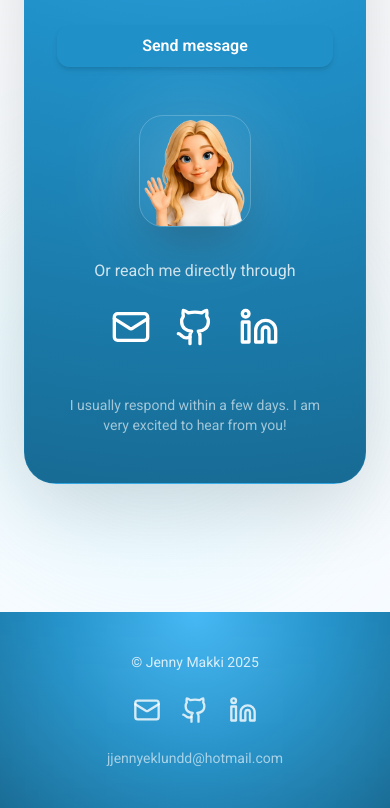
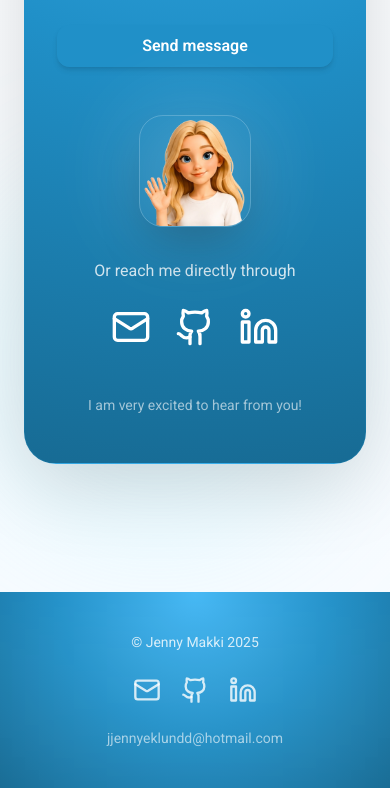
Before and after one commit to jennymakki/jennys-presentation, a Next.js app: page /about in a window 390 px wide. Shown: the part 3609-4417 px from the top of the page. Built offline with nearby package versions, Linux system fonts and the light colour scheme.

Commit message:
fixing phone bug and adding header to layout instead of pages to avoid sticky bug

```diff
--- a/src/app/about/page.tsx
+++ b/src/app/about/page.tsx
@@ -1,6 +1,5 @@
 "use client";
 
-import Header from "@/components/blocks/header";
 import Footer from "@/components/blocks/footer";
 import Image from "next/image";
 import { motion } from "framer-motion";
@@ -10,12 +9,10 @@ import { Sparkles } from "lucide-react";
 
 export default function About() {
   return (
-    <div className="relative min-h-screen bg-[#2090C8] font-roboto overflow-hidden">
-      {/* blobs */}
+<div className="relative min-h-screen bg-[#2090C8] font-roboto overflow-x-hidden">
+          {/* blobs */}
       <div className="absolute top-20 left-10 w-72 h-72 bg-white/10 blur-3xl rounded-full" />
       <div className="absolute bottom-10 right-10 w-96 h-96 bg-cyan-300/10 blur-3xl rounded-full" />
-
-      <Header />
 
       <main className="relative z-10 max-w-5xl mx-auto px-6 py-24 space-y-28">
         {/* HERO */}
--- a/src/app/layout.tsx
+++ b/src/app/layout.tsx
@@ -2,6 +2,7 @@ import type { Metadata } from "next";
 import { Geist, Geist_Mono } from "next/font/google";
 import "./globals.css";
 import { Roboto } from "next/font/google";
+import Header from "@/components/blocks/header";
 
 const geistSans = Geist({
   variable: "--font-geist-sans",
@@ -56,6 +57,7 @@ export default function RootLayout({
       <body
         className={`${geistSans.variable} ${geistMono.variable} ${roboto.variable} antialiased`}
       >
+        <Header/>
         {children}
       </body>
     </html>
--- a/src/app/page.tsx
+++ b/src/app/page.tsx
@@ -1,5 +1,4 @@
 "use client";
-import Header from "@/components/blocks/header";
 import Footer from "@/components/blocks/footer";
 import Introduction from "@/components/blocks/introduction";
 import Contact from "@/components/blocks/contact";
@@ -14,7 +13,6 @@ export default function Home() {
 
   return (
     <div className="bg-[#f5f5f5] min-h-screen font-roboto flex flex-col">
-      <Header />
 
       <section className="p0">
         <Hero />
--- a/src/app/projects/[slug]/page.tsx
+++ b/src/app/projects/[slug]/page.tsx
@@ -8,7 +8,6 @@ import { Github, Globe, ArrowLeft } from "lucide-react";
 import { useRouter } from "next/navigation";
 
 import { projects } from "@/data/projects";
-import Header from "@/components/blocks/header";
 import Footer from "@/components/blocks/footer";
 import Button from "@/components/ui/Button";
 
@@ -30,8 +29,6 @@ export default function ProjectPage({ params }: ProjectPageProps) {
       {/* Glow */}
       <div className="absolute top-20 left-10 w-72 h-72 bg-white/10 blur-3xl rounded-full" />
       <div className="absolute bottom-10 right-10 w-96 h-96 bg-cyan-300/10 blur-3xl rounded-full" />
-
-      <Header />
 
       <main className="relative z-10 max-w-4xl mx-auto px-6 py-24 space-y-28">
         {/* HERO */}
--- a/src/app/projects/page.tsx
+++ b/src/app/projects/page.tsx
@@ -1,6 +1,5 @@
 "use client";
 
-import Header from "@/components/blocks/header";
 import Footer from "@/components/blocks/footer";
 
 import ProjectsHero from "@/components/blocks/ProjectsHero";
@@ -27,7 +26,6 @@ const backendArc = [
 export default function ProjectsPage() {
   return (
     <main className="overflow-hidden">
-      <Header />
 
       <ProjectsHero />
 
--- a/src/components/blocks/StoryArcSection.tsx
+++ b/src/components/blocks/StoryArcSection.tsx
@@ -41,7 +41,7 @@ export default function StoryArcSection({
               initial={{ opacity: 0, y: 10 }}
               whileInView={{ opacity: 1, y: 0 }}
               viewport={{ once: true }}
-              className="absolute -top-16 left-1/2 -translate-x-1/2 z-20 max-w-[240px]"
+              className="absolute -top-25 left-1/2 -translate-x-1/2 z-20 max-w-[240px]"
             >
               <div className="relative bg-white text-gray-800 italic text-sm px-5 py-3 rounded-2xl shadow-lg text-center">
                 {quote}
--- a/src/components/ui/ContactLinks.tsx
+++ b/src/components/ui/ContactLinks.tsx
@@ -40,7 +40,7 @@ export default function ContactLinks() {
       </div>
 
       <p className="text-white/60 text-sm mt-6 max-w-xs">
-        I usually respond within a few days. I am very excited to hear from you!
+        I am very excited to hear from you!
       </p>
 
     </div>
```
